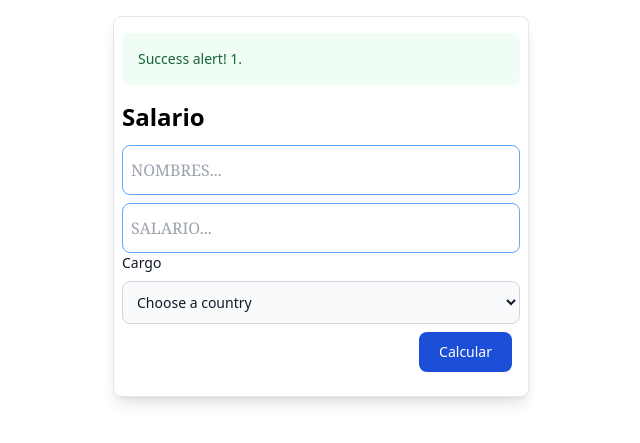
After one commit to AdrianCadillo/app, a PHP site: page /views/salario.php in a window 1280 px wide. The commit adds this page. Shown: the top 443 px of the page, without its empty margins (319-959 px from the left). Run offline with PHP 8.4, Linux system fonts and the light colour scheme; the visitor is signed in with stand-in values (Sample User, id 1).

Commit message:
AVANCE 30 DE AGOSTO 2024

```diff
--- a/css/output.css
+++ b/css/output.css
@@ -554,6 +554,45 @@ video {
   --tw-contain-style:  ;
 }
 
+.mx-auto {
+  margin-left: auto;
+  margin-right: auto;
+}
+
+.mb-3 {
+  margin-bottom: 0.75rem;
+}
+
+.mb-2 {
+  margin-bottom: 0.5rem;
+}
+
+.me-2 {
+  margin-inline-end: 0.5rem;
+}
+
+.mb-4 {
+  margin-bottom: 1rem;
+}
+
+.block {
+  display: block;
+}
+
+.w-1\/3 {
+  width: 33.333333%;
+}
+
+.w-full {
+  width: 100%;
+}
+
+.border-spacing-2 {
+  --tw-border-spacing-x: 0.5rem;
+  --tw-border-spacing-y: 0.5rem;
+  border-spacing: var(--tw-border-spacing-x) var(--tw-border-spacing-y);
+}
+
 .rounded-lg {
   border-radius: 0.5rem;
 }
@@ -562,14 +601,19 @@ video {
   border-width: 1px;
 }
 
-.border-green-400 {
-  --tw-border-opacity: 1;
-  border-color: rgb(74 222 128 / var(--tw-border-opacity));
-}
-
 .border-green-500 {
   --tw-border-opacity: 1;
   border-color: rgb(34 197 94 / var(--tw-border-opacity));
+}
+
+.border-blue-400 {
+  --tw-border-opacity: 1;
+  border-color: rgb(96 165 250 / var(--tw-border-opacity));
+}
+
+.border-gray-300 {
+  --tw-border-opacity: 1;
+  border-color: rgb(209 213 219 / var(--tw-border-opacity));
 }
 
 .bg-green-600 {
@@ -577,8 +621,37 @@ video {
   background-color: rgb(22 163 74 / var(--tw-bg-opacity));
 }
 
+.bg-white {
+  --tw-bg-opacity: 1;
+  background-color: rgb(255 255 255 / var(--tw-bg-opacity));
+}
+
+.bg-gray-50 {
+  --tw-bg-opacity: 1;
+  background-color: rgb(249 250 251 / var(--tw-bg-opacity));
+}
+
+.bg-blue-700 {
+  --tw-bg-opacity: 1;
+  background-color: rgb(29 78 216 / var(--tw-bg-opacity));
+}
+
+.bg-red-50 {
+  --tw-bg-opacity: 1;
+  background-color: rgb(254 242 242 / var(--tw-bg-opacity));
+}
+
+.bg-green-50 {
+  --tw-bg-opacity: 1;
+  background-color: rgb(240 253 244 / var(--tw-bg-opacity));
+}
+
 .p-4 {
   padding: 1rem;
+}
+
+.p-2\.5 {
+  padding: 0.625rem;
 }
 
 .px-3 {
@@ -591,8 +664,51 @@ video {
   padding-bottom: 0.5rem;
 }
 
+.px-2 {
+  padding-left: 0.5rem;
+  padding-right: 0.5rem;
+}
+
+.py-4 {
+  padding-top: 1rem;
+  padding-bottom: 1rem;
+}
+
+.py-3 {
+  padding-top: 0.75rem;
+  padding-bottom: 0.75rem;
+}
+
+.px-5 {
+  padding-left: 1.25rem;
+  padding-right: 1.25rem;
+}
+
+.py-2\.5 {
+  padding-top: 0.625rem;
+  padding-bottom: 0.625rem;
+}
+
+.text-2xl {
+  font-size: 1.5rem;
+  line-height: 2rem;
+}
+
+.text-sm {
+  font-size: 0.875rem;
+  line-height: 1.25rem;
+}
+
 .font-semibold {
   font-weight: 600;
+}
+
+.font-bold {
+  font-weight: 700;
+}
+
+.font-medium {
+  font-weight: 500;
 }
 
 .text-white {
@@ -600,7 +716,163 @@ video {
   color: rgb(255 255 255 / var(--tw-text-opacity));
 }
 
+.text-gray-900 {
+  --tw-text-opacity: 1;
+  color: rgb(17 24 39 / var(--tw-text-opacity));
+}
+
+.text-red-800 {
+  --tw-text-opacity: 1;
+  color: rgb(153 27 27 / var(--tw-text-opacity));
+}
+
+.text-green-800 {
+  --tw-text-opacity: 1;
+  color: rgb(22 101 52 / var(--tw-text-opacity));
+}
+
+.shadow-lg {
+  --tw-shadow: 0 10px 15px -3px rgb(0 0 0 / 0.1), 0 4px 6px -4px rgb(0 0 0 / 0.1);
+  --tw-shadow-colored: 0 10px 15px -3px var(--tw-shadow-color), 0 4px 6px -4px var(--tw-shadow-color);
+  box-shadow: var(--tw-ring-offset-shadow, 0 0 #0000), var(--tw-ring-shadow, 0 0 #0000), var(--tw-shadow);
+}
+
+.placeholder\:font-serif::-moz-placeholder {
+  font-family: ui-serif, Georgia, Cambria, "Times New Roman", Times, serif;
+}
+
+.placeholder\:font-serif::placeholder {
+  font-family: ui-serif, Georgia, Cambria, "Times New Roman", Times, serif;
+}
+
 .hover\:bg-green-400:hover {
   --tw-bg-opacity: 1;
   background-color: rgb(74 222 128 / var(--tw-bg-opacity));
 }
+
+.hover\:bg-blue-800:hover {
+  --tw-bg-opacity: 1;
+  background-color: rgb(30 64 175 / var(--tw-bg-opacity));
+}
+
+.focus\:border-blue-500:focus {
+  --tw-border-opacity: 1;
+  border-color: rgb(59 130 246 / var(--tw-border-opacity));
+}
+
+.focus\:outline-none:focus {
+  outline: 2px solid transparent;
+  outline-offset: 2px;
+}
+
+.focus\:ring-2:focus {
+  --tw-ring-offset-shadow: var(--tw-ring-inset) 0 0 0 var(--tw-ring-offset-width) var(--tw-ring-offset-color);
+  --tw-ring-shadow: var(--tw-ring-inset) 0 0 0 calc(2px + var(--tw-ring-offset-width)) var(--tw-ring-color);
+  box-shadow: var(--tw-ring-offset-shadow), var(--tw-ring-shadow), var(--tw-shadow, 0 0 #0000);
+}
+
+.focus\:ring-4:focus {
+  --tw-ring-offset-shadow: var(--tw-ring-inset) 0 0 0 var(--tw-ring-offset-width) var(--tw-ring-offset-color);
+  --tw-ring-shadow: var(--tw-ring-inset) 0 0 0 calc(4px + var(--tw-ring-offset-width)) var(--tw-ring-color);
+  box-shadow: var(--tw-ring-offset-shadow), var(--tw-ring-shadow), var(--tw-shadow, 0 0 #0000);
+}
+
+.focus\:ring-blue-400:focus {
+  --tw-ring-opacity: 1;
+  --tw-ring-color: rgb(96 165 250 / var(--tw-ring-opacity));
+}
+
+.focus\:ring-blue-500:focus {
+  --tw-ring-opacity: 1;
+  --tw-ring-color: rgb(59 130 246 / var(--tw-ring-opacity));
+}
+
+.focus\:ring-blue-300:focus {
+  --tw-ring-opacity: 1;
+  --tw-ring-color: rgb(147 197 253 / var(--tw-ring-opacity));
+}
+
+@media (min-width: 768px) {
+  .md\:w-1\/2 {
+    width: 50%;
+  }
+}
+
+@media (min-width: 1024px) {
+  .lg\:w-1\/3 {
+    width: 33.333333%;
+  }
+}
+
+@media (min-width: 1280px) {
+  .xl\:w-1\/3 {
+    width: 33.333333%;
+  }
+}
+
+@media (prefers-color-scheme: dark) {
+  .dark\:border-gray-600 {
+    --tw-border-opacity: 1;
+    border-color: rgb(75 85 99 / var(--tw-border-opacity));
+  }
+
+  .dark\:bg-gray-700 {
+    --tw-bg-opacity: 1;
+    background-color: rgb(55 65 81 / var(--tw-bg-opacity));
+  }
+
+  .dark\:bg-blue-600 {
+    --tw-bg-opacity: 1;
+    background-color: rgb(37 99 235 / var(--tw-bg-opacity));
+  }
+
+  .dark\:bg-gray-800 {
+    --tw-bg-opacity: 1;
+    background-color: rgb(31 41 55 / var(--tw-bg-opacity));
+  }
+
+  .dark\:text-white {
+    --tw-text-opacity: 1;
+    color: rgb(255 255 255 / var(--tw-text-opacity));
+  }
+
+  .dark\:text-red-400 {
+    --tw-text-opacity: 1;
+    color: rgb(248 113 113 / var(--tw-text-opacity));
+  }
+
+  .dark\:text-green-400 {
+    --tw-text-opacity: 1;
+    color: rgb(74 222 128 / var(--tw-text-opacity));
+  }
+
+  .dark\:placeholder-gray-400::-moz-placeholder {
+    --tw-placeholder-opacity: 1;
+    color: rgb(156 163 175 / var(--tw-placeholder-opacity));
+  }
+
+  .dark\:placeholder-gray-400::placeholder {
+    --tw-placeholder-opacity: 1;
+    color: rgb(156 163 175 / var(--tw-placeholder-opacity));
+  }
+
+  .dark\:hover\:bg-blue-700:hover {
+    --tw-bg-opacity: 1;
+    background-color: rgb(29 78 216 / var(--tw-bg-opacity));
+  }
+
+  .dark\:focus\:border-blue-500:focus {
+    --tw-border-opacity: 1;
+    border-color: rgb(59 130 246 / var(--tw-border-opacity));
+  }
+
+  .dark\:focus\:ring-blue-500:focus {
+    --tw-ring-opacity: 1;
+    --tw-ring-color: rgb(59 130 246 / var(--tw-ring-opacity));
+  }
+
+  .dark\:focus\:ring-blue-800:focus {
+    --tw-ring-opacity: 1;
+    --tw-ring-color: rgb(30 64 175 / var(--tw-ring-opacity));
+  }
+}
--- /dev/null
+++ b/variables_globales/cookies.php
@@ -0,0 +1,3 @@
+<?php
+
+setcookie("nombres","Hugo Pedro",time()+40);
--- /dev/null
+++ b/variables_globales/destroy.php
@@ -0,0 +1,6 @@
+<?php
+session_start();
+///unset($_SESSION["username"]);
+
+session_destroy();
+echo "variable de sesion eliminado";
--- /dev/null
+++ b/variables_globales/destroy_cookie.php
@@ -0,0 +1,5 @@
+<?php
+
+setcookie("nombres","",time()-12);
+
+echo "la cookie a sido eliminado";
--- /dev/null
+++ b/variables_globales/print_cookie.php
@@ -0,0 +1,3 @@
+<?php
+
+echo $_COOKIE["nombres"];
--- /dev/null
+++ b/views/salario.php
@@ -0,0 +1,45 @@
+<?php
+session_start();
+?>
+<!DOCTYPE html>
+<html lang="en">
+
+<head>
+    <meta charset="UTF-8">
+    <meta name="viewport" content="width=device-width, initial-scale=1.0">
+    <title>Salario</title>
+    <link rel="stylesheet" href="../css/output.css">
+</head>
+
+<body>
+    <div class="p-4">
+        <div class="border border-spacing-2 shadow-lg bg-white px-2 py-4
+         w-1/3 rounded-lg mx-auto">
+            <?php if (isset($_SESSION["response"])): ?>
+                <div class="p-4 mb-4 text-sm text-green-800 rounded-lg bg-green-50 dark:bg-gray-800 dark:text-green-400" role="alert">
+                    <span class="font-medium">Success alert!</span> <?php  echo $_SESSION["response"]?>.
+                </div>
+            <?php unset($_SESSION["response"]);endif; ?>
+            <h1 class="text-2xl font-bold mb-3">Salario</h1>
+        <form action="../logica/salario.php" method="post">
+                <input type="text" name="nombre" class="px-2 py-3 border border-blue-400 w-full
+          focus:outline-none focus:ring-2 focus:ring-blue-400 rounded-lg placeholder:font-serif mb-2" placeholder="NOMBRES...">
+
+                <input type="text" name="salario" class="px-2 py-3 border border-blue-400 w-full
+          focus:outline-none focus:ring-2 focus:ring-blue-400 rounded-lg placeholder:font-serif" placeholder="SALARIO...">
+
+                <label for="countries" class="block mb-2 text-sm font-medium text-gray-900 dark:text-white">Cargo</label>
+                <select id="countries" name="cargo" class="bg-gray-50 mb-2 border border-gray-300 text-gray-900 text-sm rounded-lg focus:ring-blue-500 focus:border-blue-500 block w-full p-2.5 dark:bg-gray-700 dark:border-gray-600 dark:placeholder-gray-400 dark:text-white dark:focus:ring-blue-500 dark:focus:border-blue-500">
+                    <option selected>Choose a country</option>
+                    <option value="Ing.de sistemas">Ing.de sistemas</option>
+                    <option value="Contador">Contador</option>
+                    <option value="Administrador">Administrador</option>
+                    <option value="Programador">Programador</option>
+                </select>
+                <button type="submit" name="calcular" class="text-white bg-blue-700 hover:bg-blue-800 focus:ring-4 focus:ring-blue-300 font-medium rounded-lg text-sm px-5 py-2.5 me-2 mb-2 dark:bg-blue-600 dark:hover:bg-blue-700 focus:outline-none dark:focus:ring-blue-800 mx-auto block">Calcular</button>
+            </form>
+        </div>
+    </div>
+</body>
+
+</html>
```
Also changed, not shown: estructuras-condicionales/index.php (added, +28 -0 lines), logica/destroy.php (added, +10 -0 lines), logica/login.php (added, +24 -0 lines), logica/salario.php (added, +35 -0 lines), variables_globales/session.php (added, +7 -0 lines), variables_globales/session1.php (added, +10 -0 lines), views/dashboard.php (added, +30 -0 lines), views/login.php (added, +41 -0 lines).
